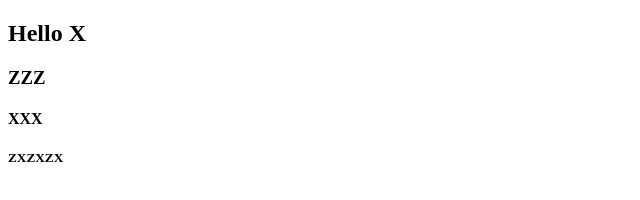
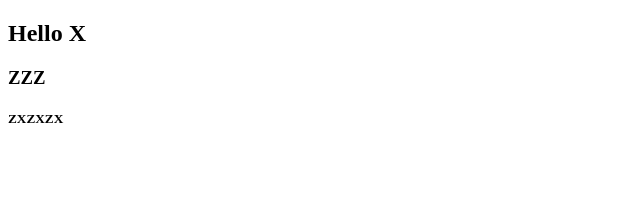
Before and after one commit to lsd-v/GitProject, a plain HTML site: page index.html in a window 1280 px wide. Shown: the full height of the page, 0-640 px from the left. Drawn offline with Linux system fonts and the light colour scheme.

Commit message:
Changes in the Hotfix

```diff
--- a/index.html
+++ b/index.html
@@ -8,7 +8,6 @@
 <body>
     <h2>Hello X</h2>
     <h3>ZZZ</h3>
-    <h4>XXX</h4>
     <h5>ZXZXZX</h5>
 </body>
 </html>
```
